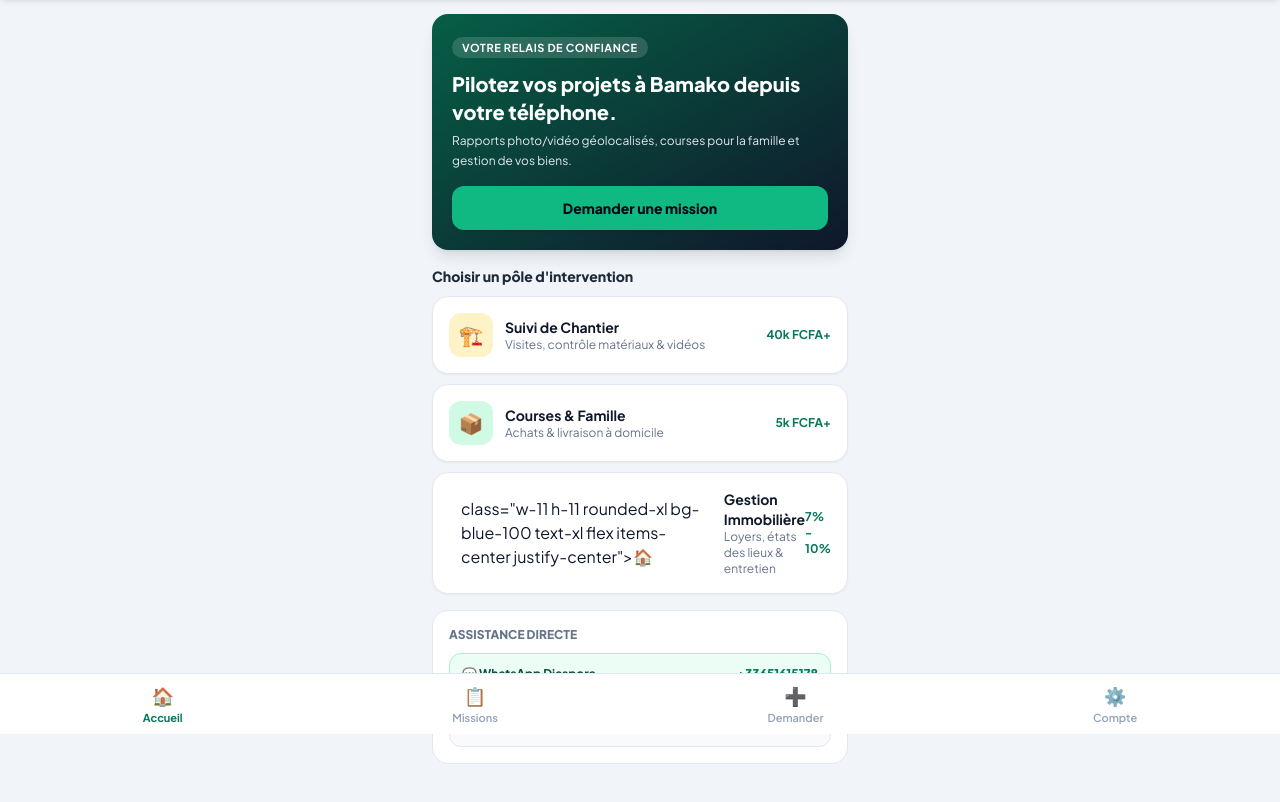
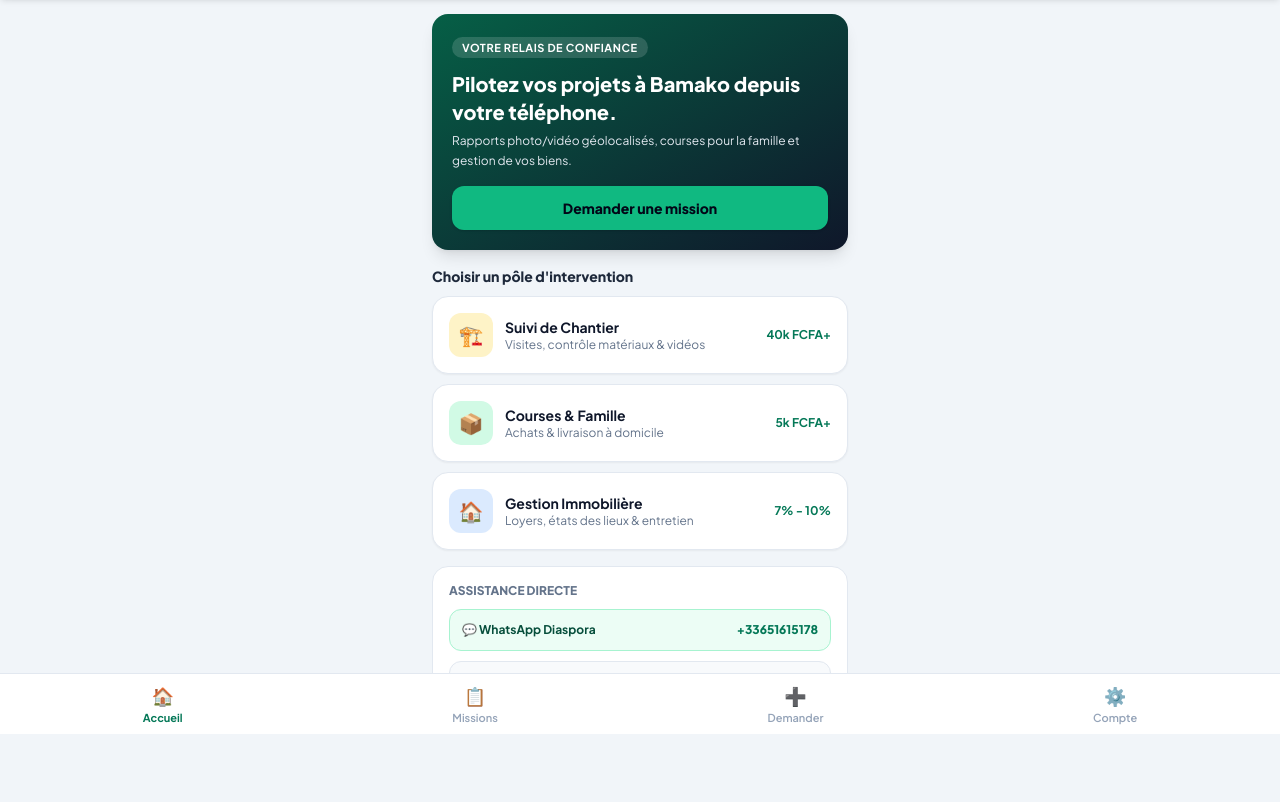
Before and after one commit to badrafakoly-lgtm/diaspora-service-bamako, a plain HTML site: page app.html in a window 1280 px wide. Shown: the part 66-868 px from the top of the page. Drawn offline with nearby package versions, Linux system fonts and the light colour scheme.

Commit message:
Update app.html

```diff
--- a/app.html
+++ b/app.html
@@ -82,7 +82,8 @@
 
           <div onclick="quickOrder('Gestion Immobilière')" class="bg-white p-4 rounded-2xl border border-slate-200 shadow-sm flex items-center justify-between active:scale-[0.99] transition cursor-pointer">
             <div class="flex items-center gap-3">
-              <span> </span>class="w-11 h-11 rounded-xl bg-blue-100 text-xl flex items-center justify-center">🏠</span>
+              <span class="w-11 h-11 rounded-xl bg-blue-100 text-xl flex items-center justify-center">🏠</span>
+
               <div>
                 <h4 class="font-bold text-sm">Gestion Immobilière</h4>
                 <p class="text-xs text-slate-500">Loyers, états des lieux & entretien</p>
```
